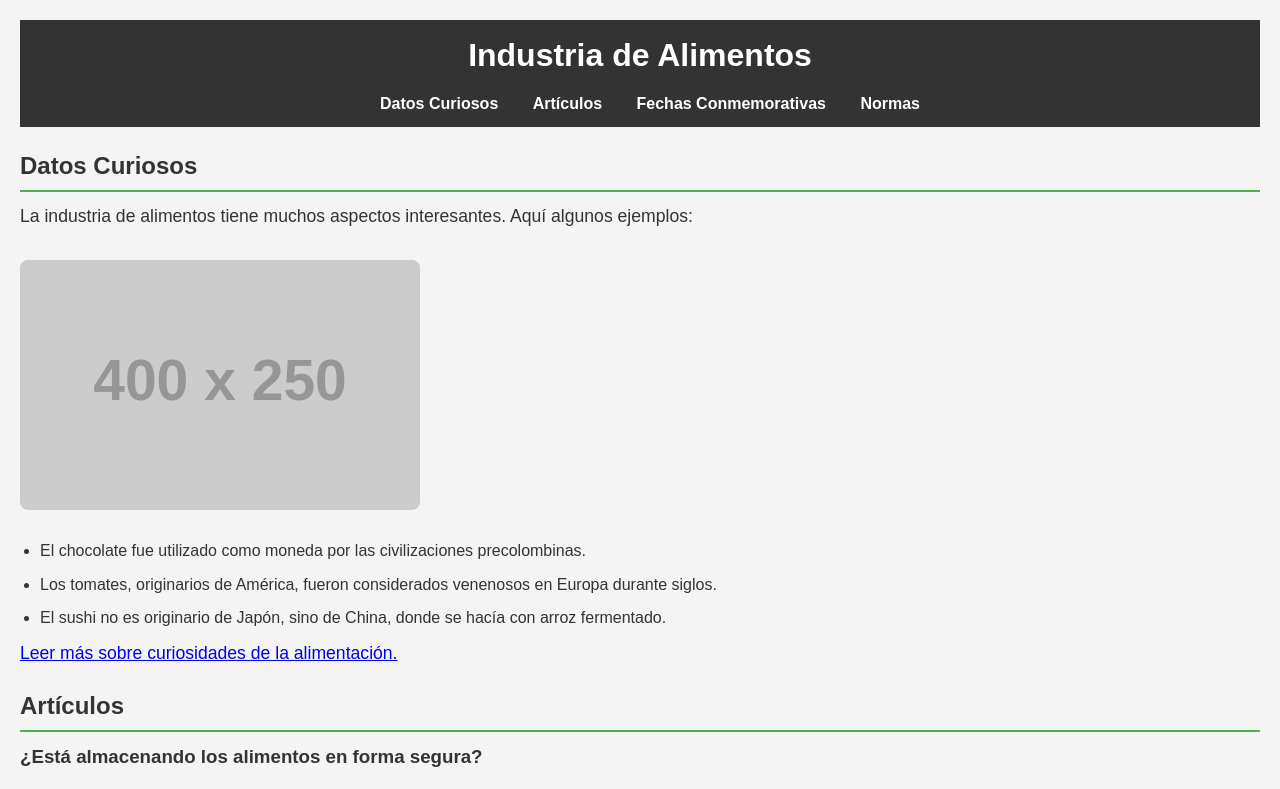
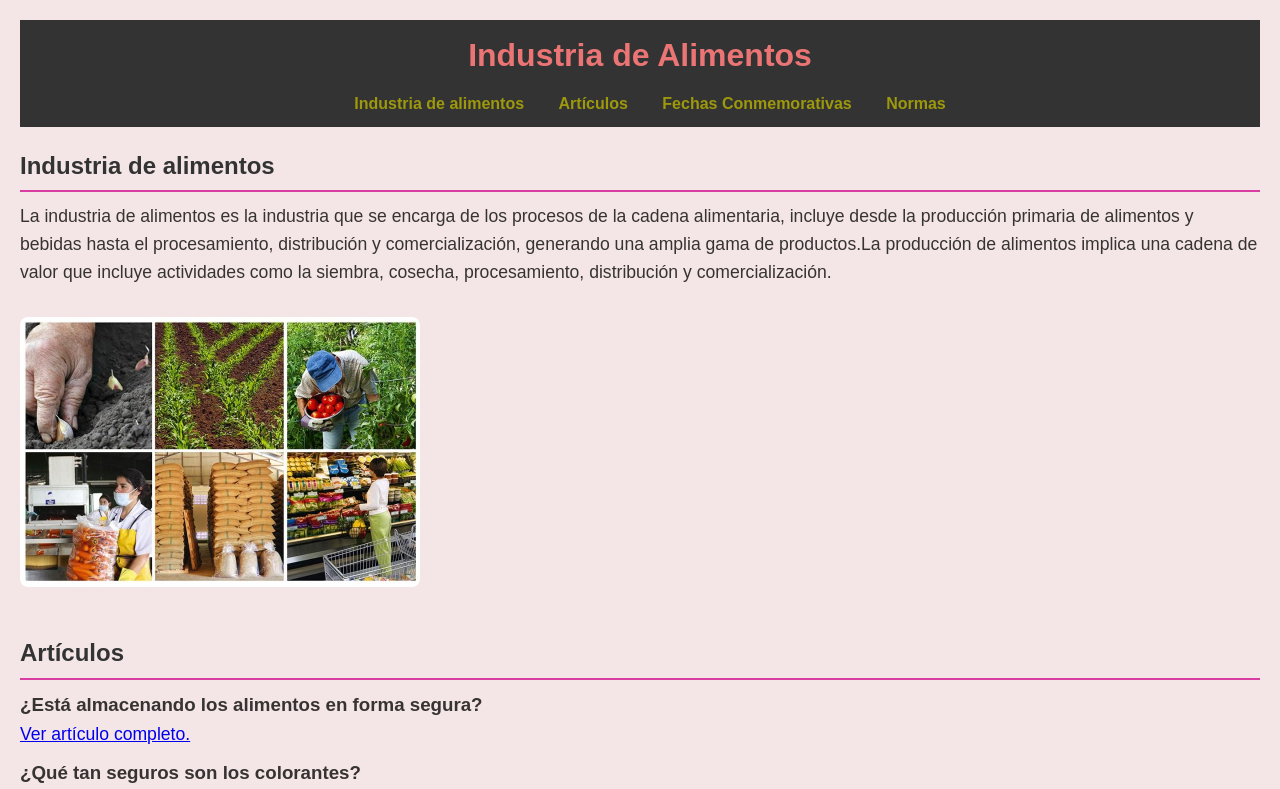
Before and after one commit to lili657/P-gina-Proyecto, a plain HTML site: page index.html in a window 1280 px wide. Shown: the top 789 px of the page. Drawn offline with Linux system fonts and the light colour scheme; placeholder pictures from the web are drawn by us.

Commit message:
se crea la pagina

```diff
--- a/index.html
+++ b/index.html
@@ -6,6 +6,7 @@
     <meta http-equiv="X-UA-Compatible" content="ie=edge">
     <title>Industria de Alimentos</title>
     <link rel="stylesheet" href="styles.css">
+    <link rel="stylesheet" href="./styles.css">
 </head>
 <body>
     <!-- Encabezado -->
@@ -13,7 +14,7 @@
         <h1>Industria de Alimentos</h1>
         <nav>
             <ul>
-                <li><a href="#curiosidades">Datos Curiosos</a></li>
+                <li><a href="#industria de alimentos">Industria de alimentos</a></li>
                 <li><a href="#articulos">Artículos</a></li>
                 <li><a href="#fechas">Fechas Conmemorativas</a></li>
                 <li><a href="#normas">Normas</a></li>
@@ -21,17 +22,11 @@
         </nav>
     </header>
 
-    <!-- Sección de Datos Curiosos -->
-    <section id="curiosidades">
-        <h2>Datos Curiosos</h2>
-        <p>La industria de alimentos tiene muchos aspectos interesantes. Aquí algunos ejemplos:</p>
-        <img src="https://via.placeholder.com/400x250" alt="Curiosidades sobre alimentos" class="imagen-seccion">
-        <ul>
-            <li>El chocolate fue utilizado como moneda por las civilizaciones precolombinas.</li>
-            <li>Los tomates, originarios de América, fueron considerados venenosos en Europa durante siglos.</li>
-            <li>El sushi no es originario de Japón, sino de China, donde se hacía con arroz fermentado.</li>
-        </ul>
-        <p><a href="https://www.foodreference.com" target="_blank">Leer más sobre curiosidades de la alimentación.</a></p>
+    <!-- Sección de Industria de Alimentos -->
+    <section id="industria en alimentos">
+        <h2>Industria de alimentos</h2>
+        <p>La industria de alimentos es la industria que se encarga de los procesos de la cadena alimentaria, incluye desde la producción primaria de alimentos y bebidas hasta el procesamiento, distribución y comercialización, generando una amplia gama de productos.La producción de alimentos implica una cadena de valor que incluye actividades como la siembra, cosecha, procesamiento, distribución y comercialización.</p>
+        <img src="./Fotos IIA/IIA.jpg" alt="industria en alimentos" class="imagen-seccion">
     </section>
 
     <!-- Sección de Artículos -->
@@ -39,8 +34,6 @@
         <h2>Artículos</h2>
         <article>
             <h3>¿Está almacenando los alimentos en forma segura?</h3>
-            <img src="https://via.placeholder.com/400x250" alt="Comida rápida" class="imagen-seccion">
-            <p>En este artículo exploramos cómo la comida rápida ha transformado la forma en que comemos...</p>
             <p><a href="https://www.fda.gov/consumers/articulos-para-el-consumidor-en-espanol/esta-almacenando-los-alimentos-en-forma-segura" target="_blank">Ver artículo completo.</a></p>
         </article>
         <article>
@@ -56,28 +49,26 @@
     <!-- Sección de Fechas Conmemorativas -->
     <section id="fechas">
         <h2>Fechas Conmemorativas</h2>
-        <img src="https://via.placeholder.com/400x250" alt="Fechas conmemorativas de alimentos" class="imagen-seccion">
+        <img src="./Fotos IIA/fechas.jpg" alt="Fechas conmemorativas de alimentos" class="imagen-seccion">
         <ul>
             <li><strong>16 de octubre:</strong> Día Mundial de la Alimentación.</li>
             <li><strong>28 de mayo:</strong> Día Mundial del Hambre.</li>
             <li><strong>07 de junio:</strong> Día Mundial de la Inocuidad de los Alimentos.</li>
         </ul>
-        <p><a href="https://www.diamundialdelaalimentacion.org" target="_blank">Más sobre el Día Mundial de la Alimentación.</a></p>
     </section>
 
     <!-- Sección de Normas -->
     <section id="normas">
         <h2>Normas y Entidades Regulatorias</h2>
-        <img src="https://via.placeholder.com/400x250" alt="Normas y regulaciones alimentarias" class="imagen-seccion">
+        <img src="./Fotos IIA/Regulaciones.jpg" alt="Normas y regulaciones alimentarias" class="imagen-seccion">
         <p>Las normas para la producción de alimentos son esenciales para garantizar la seguridad de los consumidores. Algunas de las más importantes incluyen:</p>
         <ul>
-            <li>La Norma ISO 22000, que especifica los requisitos para un sistema de gestión de seguridad alimentaria.</li>
             <li>Codex Alimentarius, constituye el elemento central del Programa Conjunto FAO/OMS sobre Normas Alimentarias.</li>
             <li>Las normas de la FDA sobre la seguridad alimentaria en Estados Unidos.</li>
             <li>Las NOM son normas oficiales mexicanas que establecen regulaciones y especificaciones para productos y servicios.</li>
 
         </ul>
-        <p><a href="https://transparencia.cofepris.gob.mx/index.php/es/marco-juridico/normas-oficiales-mexicanas/alimentos" target="_blank">Más sobre las NOM aplicables a alimentos.</a></p>
+        <p><a href="https://transparencia.cofepris.gob.mx/index.php/es/marco-juridico/normas-oficiales-mexicanas/alimentos" target="_blank">Más sobre las NOM aplicables en alimentos.</a></p>
     </section>
 
     <!-- Pie de página -->
--- a/styles.css
+++ b/styles.css
@@ -8,14 +8,14 @@
 body {
     font-family: Arial, sans-serif;
     line-height: 1.6;
-    background-color: #f4f4f4;
-    color: #333;
+    background-color: #f4e6e6;
+    color: #373333;
     padding: 20px;
 }
 
 header {
     background-color: #333;
-    color: #fff;
+    color: #eb7474;
     text-align: center;
     padding: 10px 0;
 }
@@ -34,7 +34,7 @@ nav ul li {
 }
 
 nav ul li a {
-    color: #fff;
+    color: #9e990c;
     text-decoration: none;
     font-weight: bold;
 }
@@ -49,7 +49,7 @@ section {
 
 section h2 {
     color: #333;
-    border-bottom: 2px solid #4CAF50;
+    border-bottom: 2px solid #d83ea2;
     padding-bottom: 5px;
     margin-bottom: 10px;
 }
```
Also changed, not shown: Fotos IIA/IIA.jpg (added), Fotos IIA/Regulaciones.jpg (added), Fotos IIA/fechas.jpg (added).
